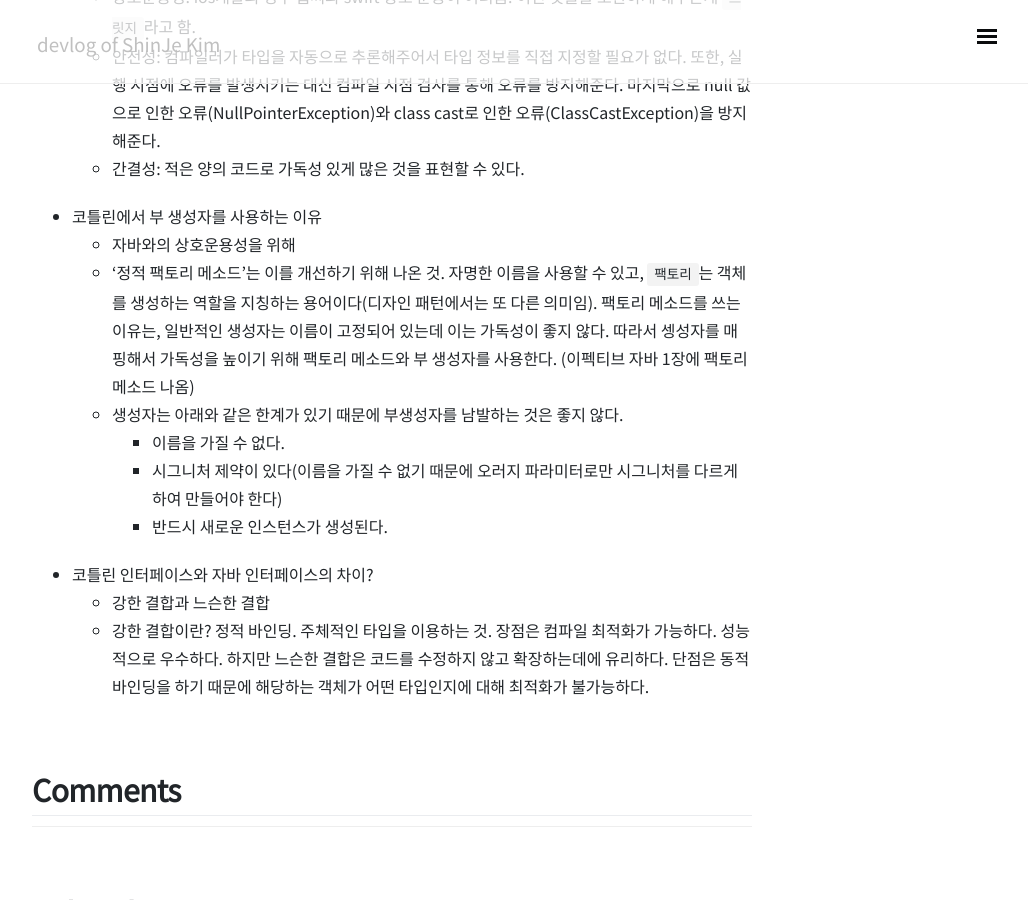
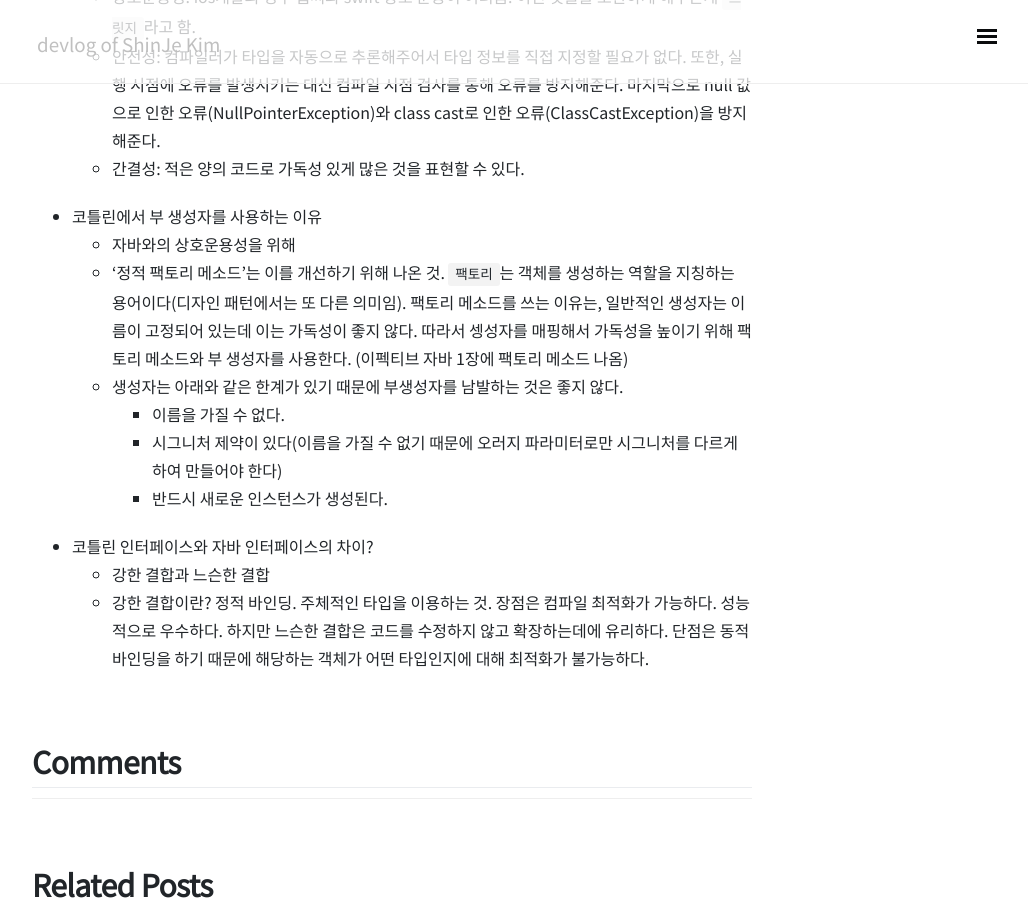
Before and after one commit to ShinJeKim/ShinJeKim.github.io, a Jekyll site: the page built from _posts/TIL/2019-09-02-[TIL]2019-09-02.md, in a window 1280 px wide and 900 px high, scrolled down 379 px. Shown: the whole window, without its empty margins (248-1276 px from the left). Built offline with Jekyll 4.4.1, drawn with Linux system fonts in a browser that asks for light colours; nearby versions of some CDN libraries; comment, search, counter and statistics services are not loaded.

Commit message:
fix typo

```diff
--- a/_posts/TIL/2019-09-02-[TIL]2019-09-02.md
+++ b/_posts/TIL/2019-09-02-[TIL]2019-09-02.md
@@ -14,7 +14,7 @@ comments: true
 
 - 코틀린에서 부 생성자를 사용하는 이유
   - 자바와의 상호운용성을 위해
-  - '정적 팩토리 메소드'는 이를 개선하기 위해 나온 것. 자명한 이름을 사용할 수 있고, `팩토리`는 객체를 생성하는 역할을 지칭하는 용어이다(디자인 패턴에서는 또 다른 의미임). 팩토리 메소드를 쓰는 이유는, 일반적인 생성자는 이름이 고정되어 있는데 이는 가독성이 좋지 않다. 따라서 셍성자를 매핑해서 가독성을 높이기 위해 팩토리 메소드와 부 생성자를 사용한다. (이펙티브 자바 1장에 팩토리 메소드 나옴)
+  - '정적 팩토리 메소드'는 이를 개선하기 위해 나온 것. `팩토리`는 객체를 생성하는 역할을 지칭하는 용어이다(디자인 패턴에서는 또 다른 의미임). 팩토리 메소드를 쓰는 이유는, 일반적인 생성자는 이름이 고정되어 있는데 이는 가독성이 좋지 않다. 따라서 셍성자를 매핑해서 가독성을 높이기 위해 팩토리 메소드와 부 생성자를 사용한다. (이펙티브 자바 1장에 팩토리 메소드 나옴)
   - 생성자는 아래와 같은 한계가 있기 때문에 부생성자를 남발하는 것은 좋지 않다.
     - 이름을 가질 수 없다.
     - 시그니처 제약이 있다(이름을 가질 수 없기 때문에 오러지 파라미터로만 시그니처를 다르게 하여 만들어야 한다)
```
